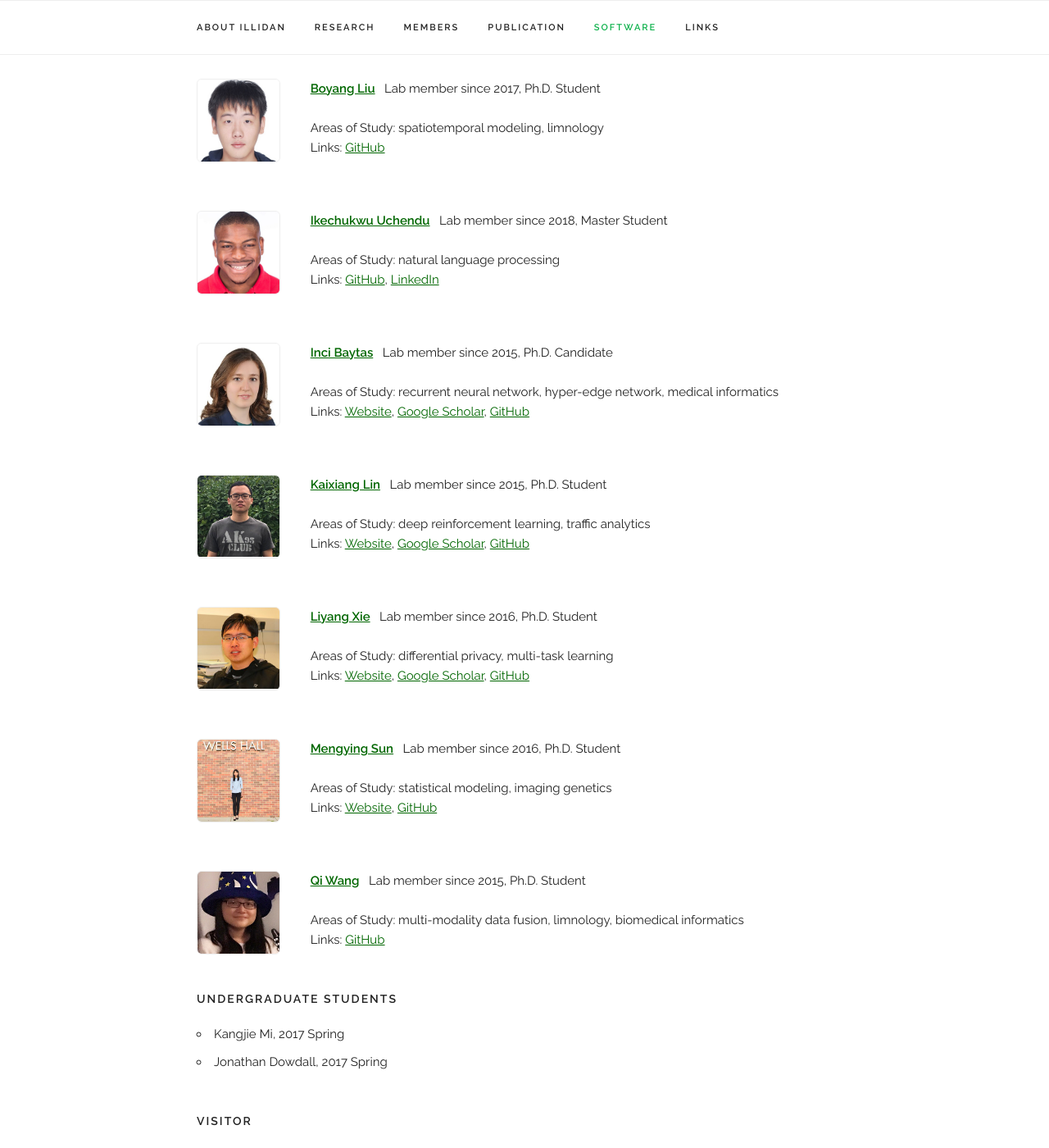
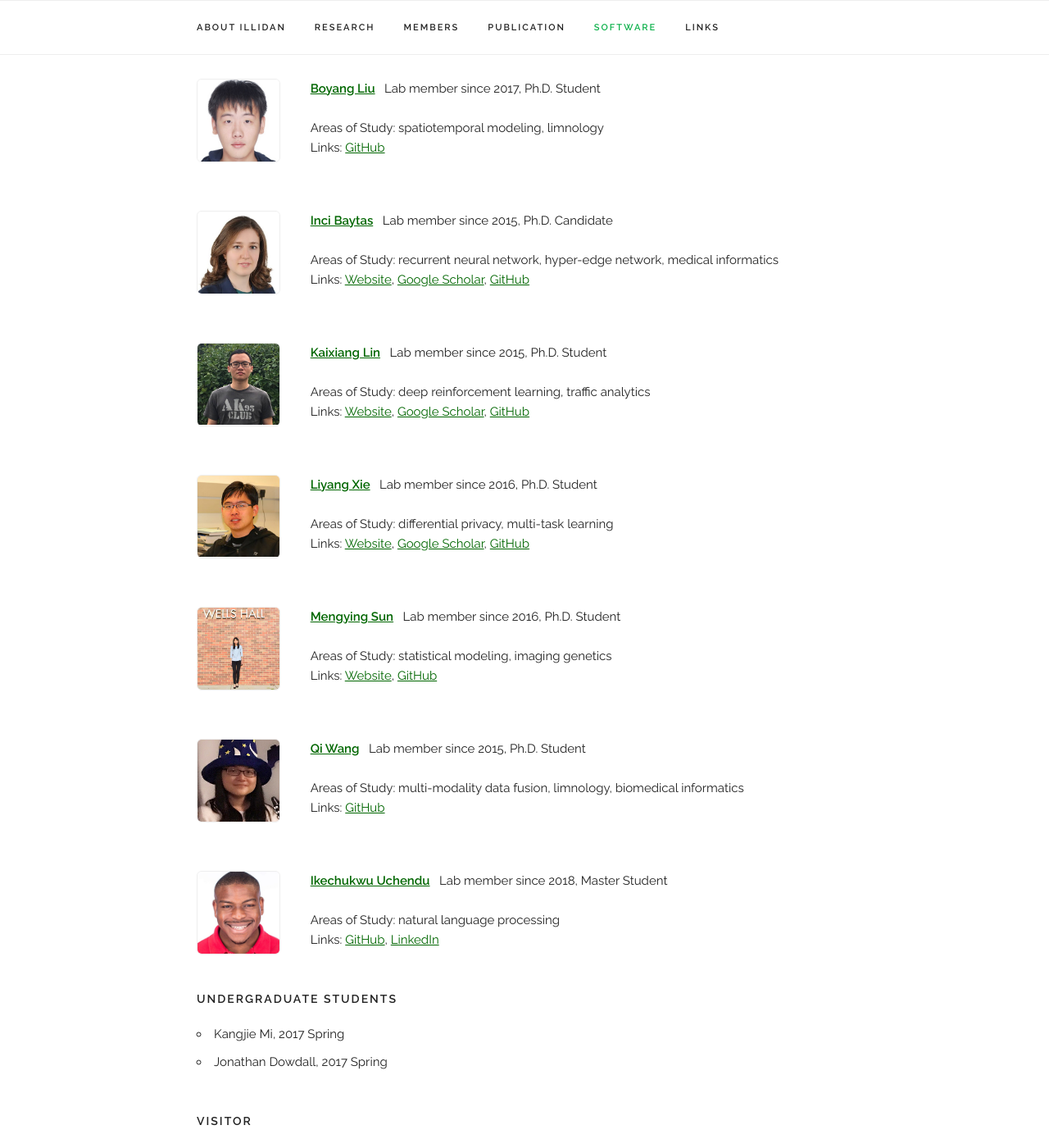
Before and after one commit to Marvelrex/denos.lab.io, a Jekyll site: the page built from index.html, in a window 1280 px wide and 1400 px high, scrolled down 2928 px. Shown: the whole window at 82% size. Built offline with Jekyll 4.4.1, drawn with Linux system fonts in a browser that asks for light colours; nearby versions of some CDN libraries.

Commit message:
Layout update.

```diff
--- a/_layouts/default.html
+++ b/_layouts/default.html
@@ -183,6 +183,17 @@
         {% assign groups = site.team | group_by: "category" | sort: "name" | reverse %}
         {% for group in groups %}
           {% if group.name == "1" %}
+            {% for member in group.items %}
+              {% if member.year == null %}
+                {{ member.output }}
+              {% endif %}
+            {% endfor %}
+          {% endif %}
+        {% endfor %}
+
+        {% assign groups = site.team | group_by: "category" | sort: "name" | reverse %}
+        {% for group in groups %}
+          {% if group.name == "2" %}
             {% for member in group.items %}
               {% if member.year == null %}
                 {{ member.output }}
```
Also changed, not shown: _team/ike-uchendu.md (+1 -1 lines).
